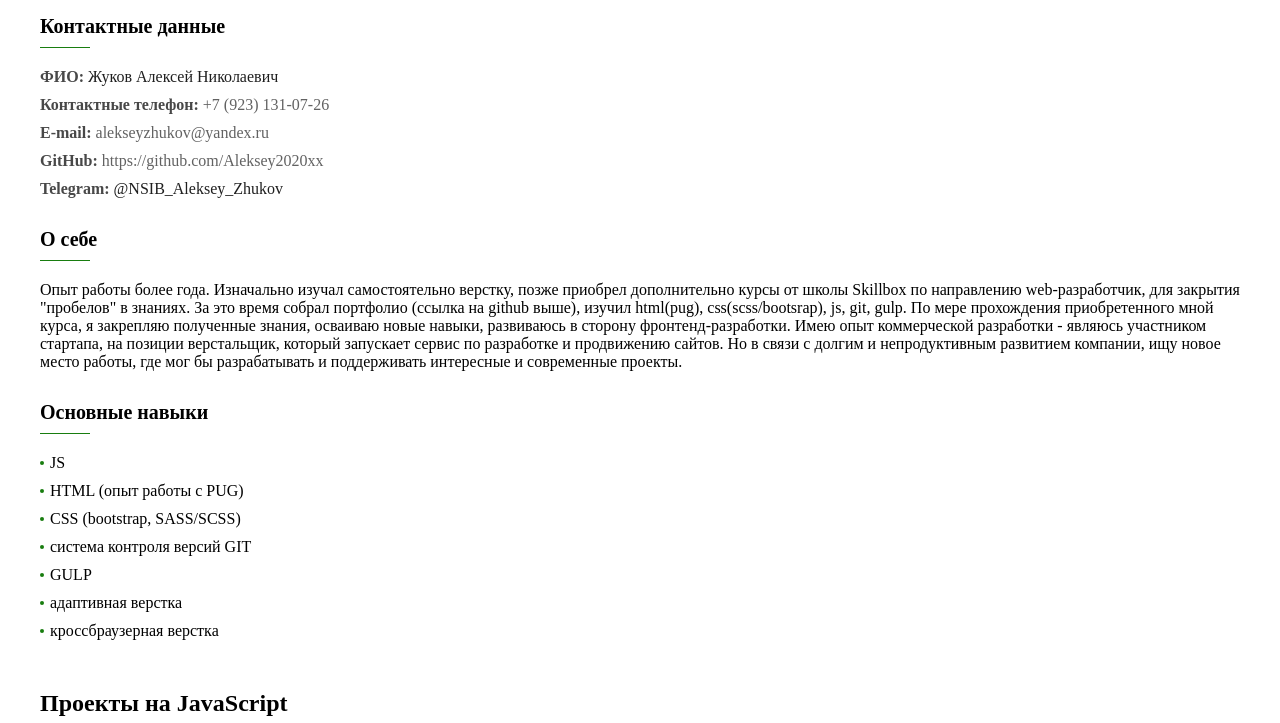
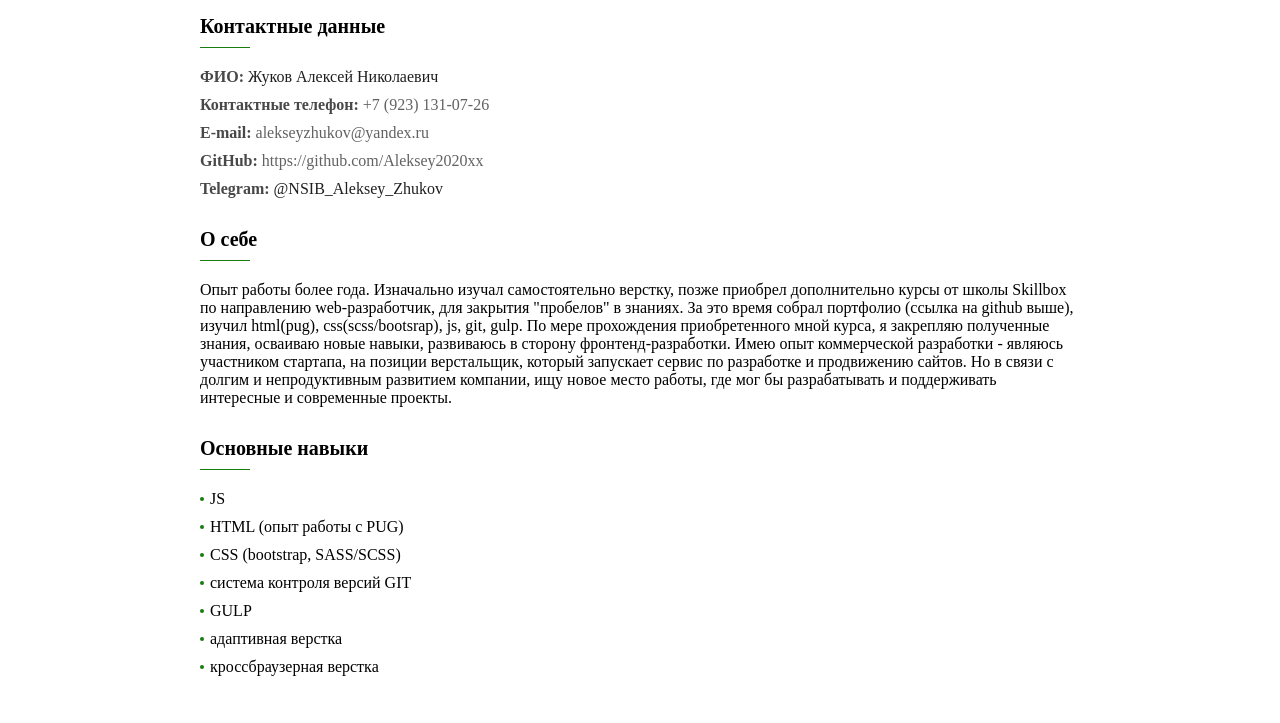
Before and after one commit to Aleksey2020xx/Aleksey2020xx1.github.io, a plain HTML site: page index.html in a window 1280 px wide. Shown: the part 107-830 px from the top of the page. Drawn offline with Linux system fonts and the light colour scheme.

Commit message:
add new style

```diff
--- a/css/style.css
+++ b/css/style.css
@@ -34,9 +34,9 @@ a {
 }
 
 .wrapper {
-  max-width: 1200px;
+  min-width: 1200px;
   margin: 0 auto;
-  padding: 50px 0;
+  padding: 50px 200px;
 }
 
 .section-offset {
```
